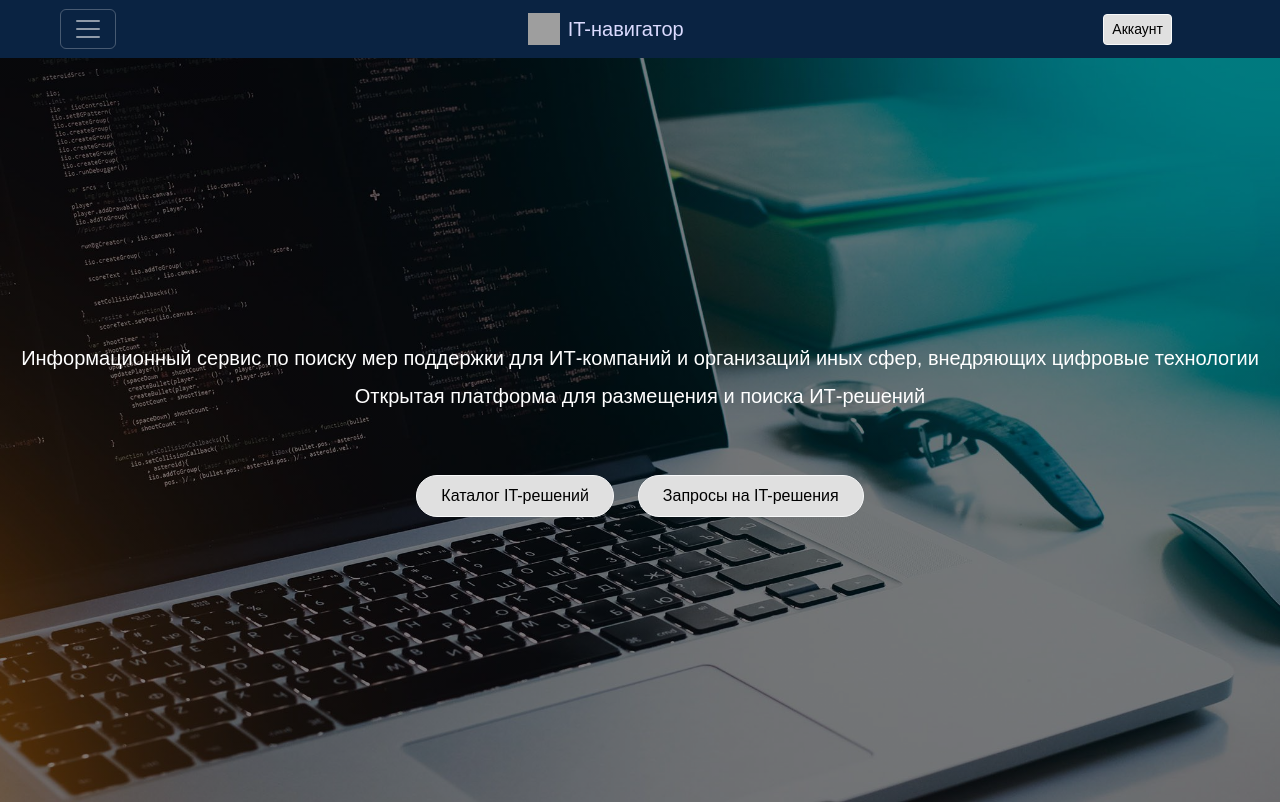
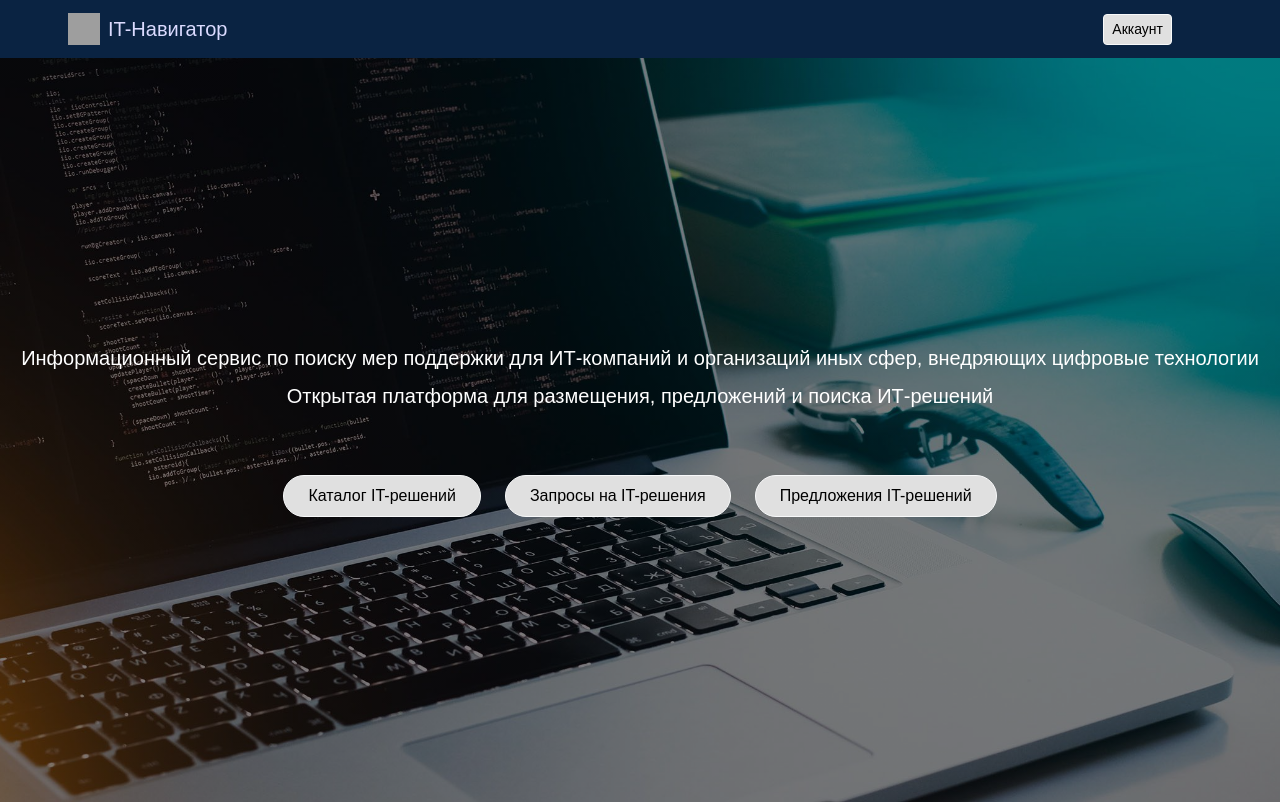
Before and after one commit to farakhov0ruslan/ITNavigator, a Django app: template main/templates/main.html in a window 1280 px wide. Run offline with Django 5.2, Linux system fonts and the light colour scheme; the template is opened without the code that fills it, so the values that code supplies are empty; some libraries are stand-ins or nearby versions; grey boxes are pictures that could not be loaded.

Commit message:
spme fixes

```diff
--- a/main/templates/main.html
+++ b/main/templates/main.html
@@ -23,16 +23,6 @@
 <!-- Шапка (navbar) -->
 <nav class="navbar navbar-dark bg-dark py-2 px-5">
     <div class="container-fluid">
-        <button
-                class="navbar-toggler"
-                type="button"
-                data-bs-toggle="offcanvas"
-                data-bs-target="#offcanvasSidebar"
-                aria-controls="offcanvasSidebar"
-                aria-label="Toggle navigation"
-        >
-            <span class="navbar-toggler-icon"></span>
-        </button>
 
         <!-- Логотип + название -->
         <a class="navbar-brand d-flex align-items-center ms-2" href="#">
@@ -43,7 +33,7 @@
                     height="32"
                     class="d-inline-block align-text-top me-2"
             >
-            <span class="fs-5">IT-навигатор</span>
+            <span class="fs-5">IT-Hавигатор</span>
         </a>
 
         <!-- Кнопка “Аккаунт” -->
@@ -52,31 +42,6 @@
         </div>
     </div>
 </nav>
-
-<!-- Offcanvas Sidebar -->
-<div
-        class="offcanvas offcanvas-start bg-dark text-white"
-        tabindex="-1"
-        id="offcanvasSidebar"
-        aria-labelledby="offcanvasSidebarLabel"
->
-    <div class="offcanvas-header">
-        <h5 class="offcanvas-title" id="offcanvasSidebarLabel">Меню</h5>
-        <button
-                type="button"
-                class="btn-close btn-close-white"
-                data-bs-dismiss="offcanvas"
-                aria-label="Close"
-        ></button>
-    </div>
-    <div class="offcanvas-body p-0">
-        <nav class="nav flex-column">
-            <a class="nav-link text-white px-3 py-2" href="#">
-                КАТАЛОГ IT-РЕШЕНИЙ
-            </a>
-        </nav>
-    </div>
-</div>
 
 <!-- Основная область содержимого -->
 <div class="container-fluid p-0">
@@ -104,7 +69,7 @@
                         и организаций иных сфер, внедряющих цифровые технологии
                     </p>
                     <p class="fs-5">
-                        Открытая платформа для размещения и поиска ИТ-решений
+                        Открытая платформа для размещения, предложений и поиска ИТ-решений
                     </p>
                 </div>
 
@@ -115,6 +80,9 @@
                     </a>
                     <a href="#" class="btn btn-light rounded-pill px-4 py-2">
                         Запросы на IT-решения
+                    </a>
+                    <a href="#" class="btn btn-light rounded-pill px-4 py-2">
+                        Предложения IT-решений
                     </a>
                 </div>
             </main>
--- a/static/deps/css/main.css
+++ b/static/deps/css/main.css
@@ -9,56 +9,18 @@ html, body {
     height: 100%;
 }
 
-
 /* --------------- NAVBAR (ШАПКА) --------------- */
-/* Перекрашиваем стандартный .navbar-dark.bg-dark в нужный тёмно-синий */
+/* Тёмно-синий фон для navbar-dark bg-dark */
 .navbar-dark.bg-dark {
     background-color: #0A2342FF !important;
 }
-
-/* Задаём цвет текста “IT-навигатор” чуть светлее фиолетового */
+/* Цвет текста “IT-навигатор” */
 .navbar-brand .fs-5 {
     color: #dbdbff !important;
 }
 
-/* Логотип в шапке (если нужно уточнить) */
-.navbar-brand img.logo {
-    width: 32px;
-    height: auto;
-}
-
-
-/* --------------- OFFCANVAS SIDEBAR --------------- */
-/* Фон Sidebar уже даёт класс bg-dark, текст белый — но можно чуть подправить отступы */
-.offcanvas-body {
-    padding: 0; /* убираем лишние паддинги */
-}
-
-/* Стили ссылок внутри offcanvas */
-.offcanvas .nav-link {
-    color: #ffffff;
-    padding: 12px 16px;
-    font-size: 16px;
-    transition: background-color 0.2s ease;
-}
-.offcanvas .nav-link:hover {
-    background-color: rgba(255, 255, 255, 0.1);
-}
-
-/* Кнопка закрытия offcanvas (белый крестик) уже даёт btn-close-white, менять нечего */
-
-
-/* --------------- КНОПКА “АККАУНТ” --------------- */
-/*
-  Кнопка “Аккаунт” в шапке у нас имеет класс btn-light btn-sm me-3:
-    - btn-light мы переопределим чуть ниже,
-    - btn-sm — стандартный размер,
-    - me-3 даёт отступ справа (чтобы не прилипала вплотную к краю).
-  Дополнительных правок здесь не требуется.
-*/
-
 /* --------------- КНОПКИ В КОНТЕНТЕ --------------- */
-/* Задаём светлый фон, чёрный текст, плавное изменение цвета при ховере */
+/* btn-light: светлый фон и чёрный текст */
 .btn-light {
     background-color: #e0e0e0;
     color: #000;
@@ -67,49 +29,23 @@ html, body {
 .btn-light:hover {
     background-color: #d0d0d0;
 }
-
 /* Круглые (“pill”) границы */
 .rounded-pill {
     border-radius: 30px !important;
 }
 
-/* Дополнительно можно задать отступы у текста внутри,
-   но при использовании px-4 py-2 (в HTML) этого будет достаточно. */
-
-
-/* --------------- ОСНОВНОЙ КОНТЕНТ (ФИОЛЕТОВЫЙ ФОН) --------------- */
+/* --------------- ОБЛАСТЬ С ФОНОМ (сейчас фон задаётся инлайн) --------------- */
 /*
-  В HTML-шаблоне у вас было:
-    <main class="…" style="height: calc(100vh - 56px); background-color: #9754a6;">
-  Если хотите вынести эти стили в класс, можно добавить:
-
-  .content-area {
-      height: calc(100vh - 56px);
-      background-color: #9754a6;
-  }
-
-  и тогда в HTML заменить inline-style на class="content-area".
-
-  Но если вы оставляете inline-style — этот пункт можно не учитывать.
+   Если захотите вынести фон в CSS, можно добавить сюда:
+   .content-area {
+       height: calc(100vh - 56px);
+       background:
+         linear-gradient(rgba(0,0,0,0.5), rgba(0,0,0,0.5)),
+         url('../images/обои.jpg') no-repeat center center;
+       background-size: cover;
+   }
+   И в HTML указать <main class="content-area …">
 */
 
-
-/* --------------- ДОПОЛНИТЕЛЬНЫЕ ПРАВКИ --------------- */
-/* Если нужно, чтобы при открытии offcanvas контент не “скакал”, можно добавить transition */
-body.offcanvas-open {
-    /* это можно не использовать, но иногда нужен класс для фиксации боди */
-}
-
-/* Пример, если захочется понизить высоту navbar чуть меньше 56px:
-.navbar {
-    padding-top: 0.3rem;
-    padding-bottom: 0.3rem;
-}
-*/
-
-
-/* --------------- НАКОНЕЦ: ПЕРЕВОД БУРГЕР-КНОПКИ В БЕЛЫЙ ЦВЕТ --------------- */
-/* По умолчанию .navbar-dark меняет цвет toggle-icon, но если иконка не белая, можно явно сграфитить: */
-.navbar-dark .navbar-toggler {
-    border-color: rgba(255,255,255,0.25);
-}
+/* --------------- ДОПОЛНИТЕЛЬНЫЕ ПРАВКИ (при необходимости) --------------- */
+/* Например, если когда-нибудь захочется уменьшить высоту navbar */
```
